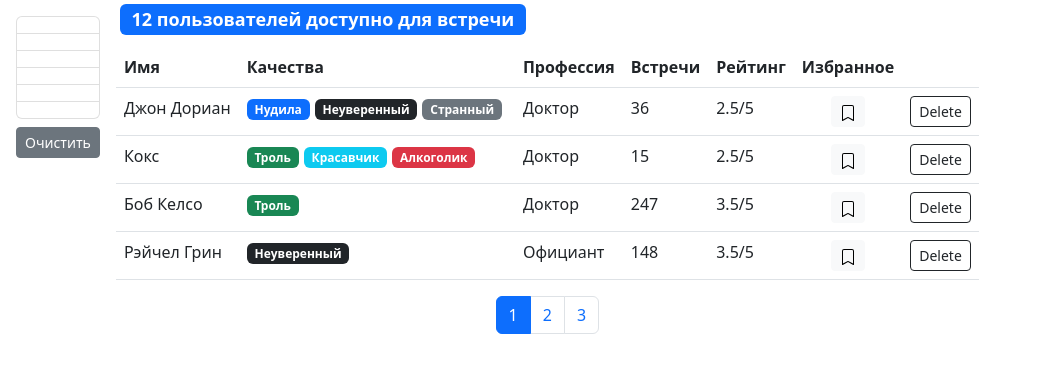
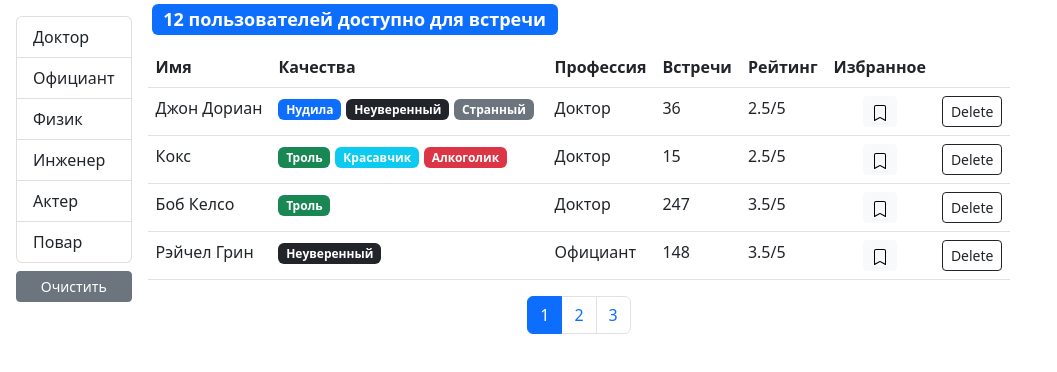
Before and after one commit to Cheder-one/KP-Fast-Company, a React (Vite) app: page / in a window 1280 px wide. Shown: the top 372 px of the page, without its empty margins (0-1057 px from the left). Built offline with nearby package versions, Linux system fonts and the light colour scheme.

Commit message:
Фильтрация Задание #1

```diff
--- a/src/app/components/groupList.jsx
+++ b/src/app/components/groupList.jsx
@@ -15,12 +15,12 @@ const GroupList = ({
         <button
           className={
             "list-group-item list-group-item-action" +
-            ([item] === selectedItem ? " active" : "")
+            (item === selectedItem ? " active" : "")
           }
-          onClick={() => onItemSelect(items[item])}
-          key={[item][valueProperty]}
+          onClick={() => onItemSelect(item)}
+          key={item[valueProperty]}
         >
-          {[item][contentProperty]}
+          {item[contentProperty]}
         </button>
       ))}
     </div>
--- a/src/app/components/usersList.jsx
+++ b/src/app/components/usersList.jsx
@@ -32,7 +32,7 @@ const UsersList = ({ users, isLoaded, ...rest }) => {
   };
 
   const filteredUsers = selectedProf
-    ? users.filter((user) => user.profession === selectedProf)
+    ? users.filter((user) => user.profession._id === selectedProf._id)
     : users;
 
   const pageSize = filteredUsers.length;
--- a/z1.js
+++ /dev/null
@@ -1,2 +0,0 @@
-const obj = { _id: "67rdca3eeb7f6fgeed471829", name: "Повар" };
-obj.name;
```
